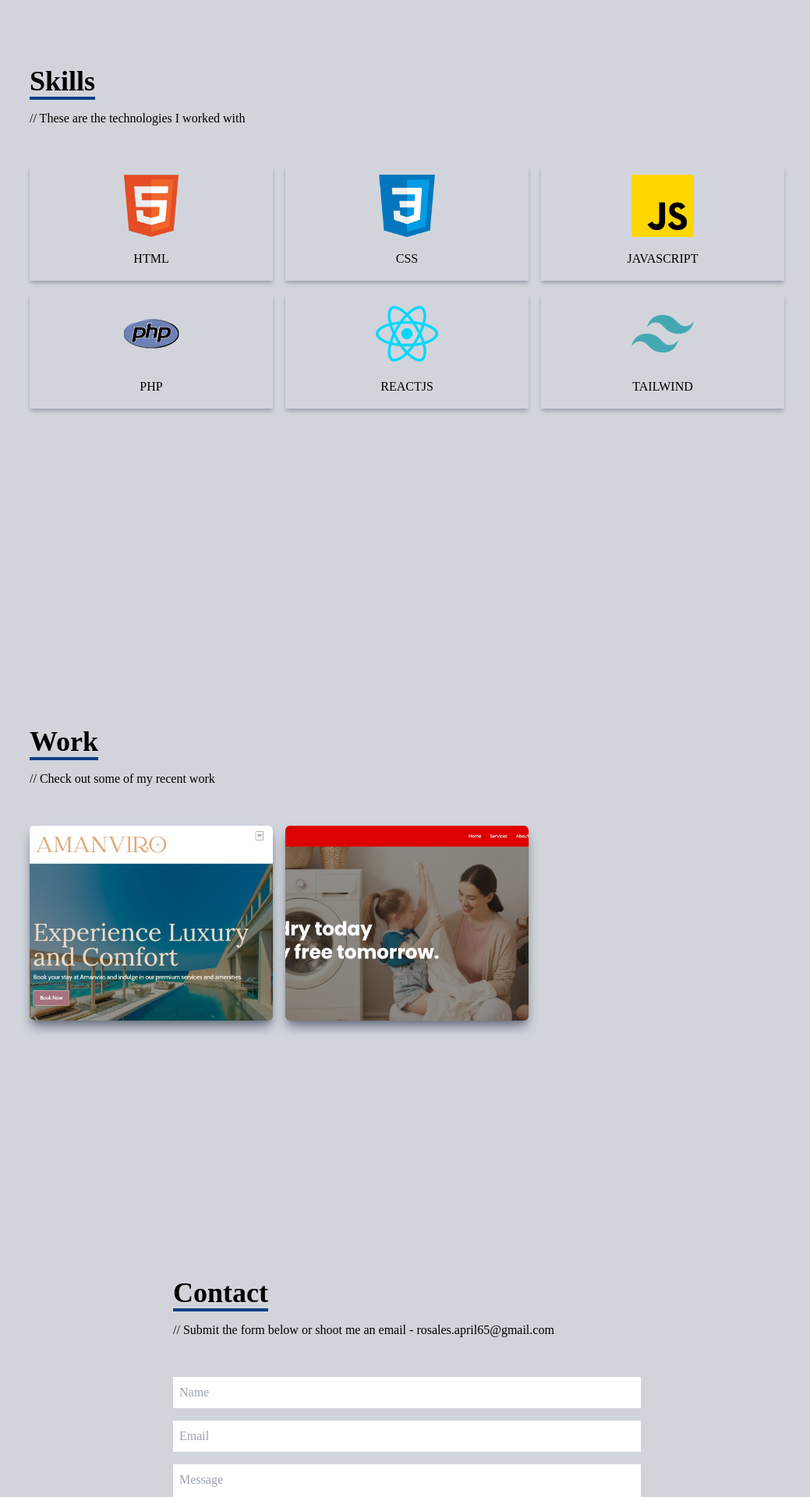
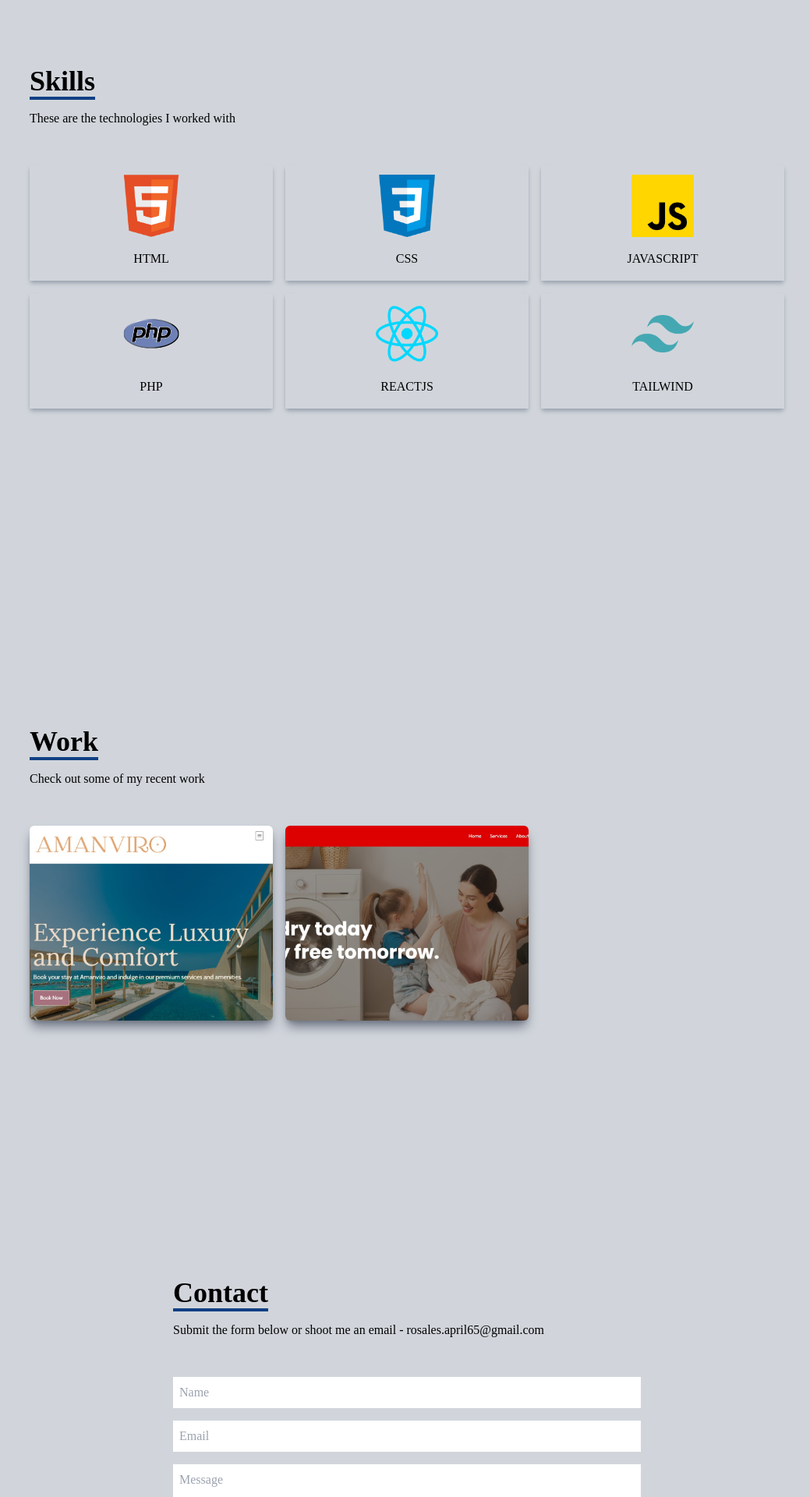
Before and after one commit to rewky05/aprilrosales, a React (Create React App) app: page / in a window 1280 px wide. Shown: the part 1680-3600 px from the top of the page at 78% size, without its empty margins (118-1157 px from the left). Built offline with nearby package versions, Linux system fonts and the light colour scheme.

Commit message:
no slash

```diff
--- a/src/components/Contact.jsx
+++ b/src/components/Contact.jsx
@@ -16,7 +16,7 @@ const Contact = () => {
             Contact
           </p>
           <p className="py-4">
-            // Submit the form below or shoot me an email -
+            Submit the form below or shoot me an email -
             rosales.april65@gmail.com
           </p>
         </div>
--- a/src/components/Skills.jsx
+++ b/src/components/Skills.jsx
@@ -14,7 +14,7 @@ const Skills = () => {
         <div className='max-w-[1000px] mx-auto p-4 flex flex-col justify-center w-full h-full'>
             <div>
                 <p className='text-4xl font-bold inline border-b-4 border-[#114084]'>Skills</p>
-                <p className='py-4'>// These are the technologies I worked with</p>
+                <p className='py-4'>These are the technologies I worked with</p>
             </div>
 
             <div className='w-full grid grid-cols-2 sm:grid-cols-3 gap-4 text-center py-8'>
--- a/src/components/Work.jsx
+++ b/src/components/Work.jsx
@@ -8,7 +8,7 @@ const Work = () => {
         <div className='max-w-[1000px] mx-auto p-4 flex flex-col justify-center w-full h-full'>
             <div className='pb-8'>
                 <p className='text-4xl font-bold inline border-b-4 border-[#114084]'>Work</p>
-                <p className='py-4'>// Check out some of my recent work</p>
+                <p className='py-4'>Check out some of my recent work</p>
             </div>
 
             {/* Container */}
```
